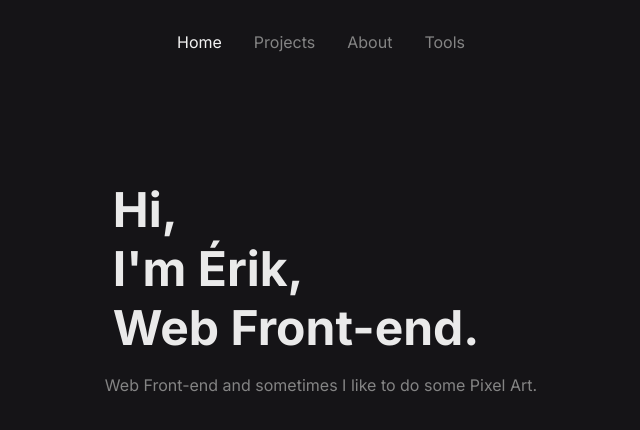
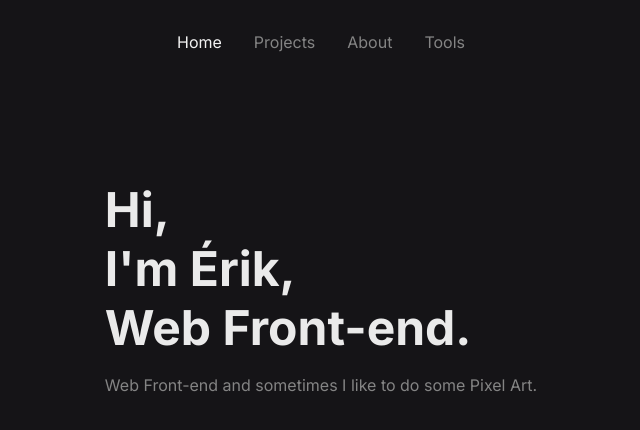
Before and after one commit to erik-albuquerque/portfolio, a Next.js app: page / in a window 1280 px wide. Shown: the top 430 px of the page, without its empty margins (319-959 px from the left). Built offline with nearby package versions, Linux system fonts and the light colour scheme.

Commit message:
fix(components):  title props

```diff
--- a/src/components/Title/index.tsx
+++ b/src/components/Title/index.tsx
@@ -1,14 +1,14 @@
-import { ReactNode } from 'react'
+import { HTMLAttributes, ReactNode } from 'react'
 import { Container, Text } from './styles'
 
-type TitleProps = {
+type TitleProps = HTMLAttributes<HTMLHeadingElement> & {
   children: ReactNode
 }
 
-const Title: React.FC<TitleProps> = ({ children }: TitleProps) => {
+const Title: React.FC<TitleProps> = ({ children, ...rest }: TitleProps) => {
   return (
     <Container>
-      <Text>{children}</Text>
+      <Text {...rest}>{children}</Text>
     </Container>
   )
 }
--- a/src/components/Title/styles.ts
+++ b/src/components/Title/styles.ts
@@ -7,14 +7,10 @@ const Text = styled('h1', {
   color: '$gray50',
   '@sm': {
     fontSize: '$6',
-    ml: '$2'
   },
   '@md': {
     fontSize: '$7',
-  },
-  '@lg': {
-    fontSize: '$7',
-  },
+  }
 })
 
 export { Container, Text }
--- a/src/pages/projects.tsx
+++ b/src/pages/projects.tsx
@@ -50,7 +50,7 @@ const Projects: NextPageWithLayout<ProjectsProps> = ({
 
       <Content>
         <Wrapper>
-          <Title>Projects.</Title>
+          <Title style={{ marginLeft: '0.5rem' }} >Projects.</Title>
 
           <Article title="Github Pinned">
             <Masonry breakpointCols={isMobile ? 1 : 2}>
```
